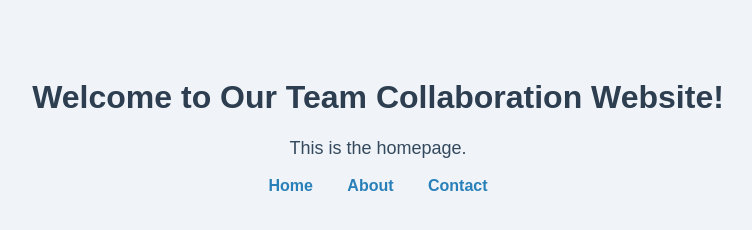
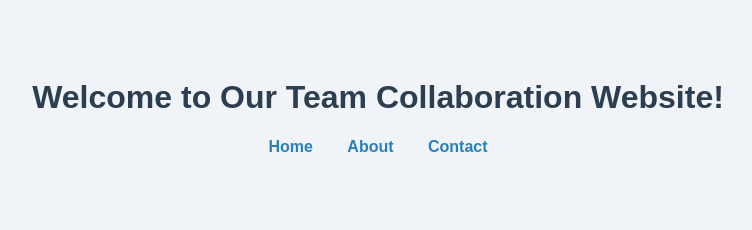
Before and after one commit to ravireni4148/team-collaboration5, a plain HTML site: page index.html in a window 1280 px wide. Shown: the whole page, without its empty margins (262-1014 px from the left). Drawn offline with Linux system fonts and the light colour scheme.

Commit message:
Update index.html

```diff
--- a/index.html
+++ b/index.html
@@ -13,10 +13,6 @@
     h1 {
       color: #2c3e50;
     }
-    p {
-      color: #34495e;
-      font-size: 18px;
-    }
     nav a {
       margin: 0 15px;
       text-decoration: none;
@@ -30,7 +26,6 @@
 </head>
 <body>
   <h1>Welcome to Our Team Collaboration Website!</h1>
-  <p>This is the homepage.</p>
 
   <nav>
     <a href="index.html">Home</a>
```
